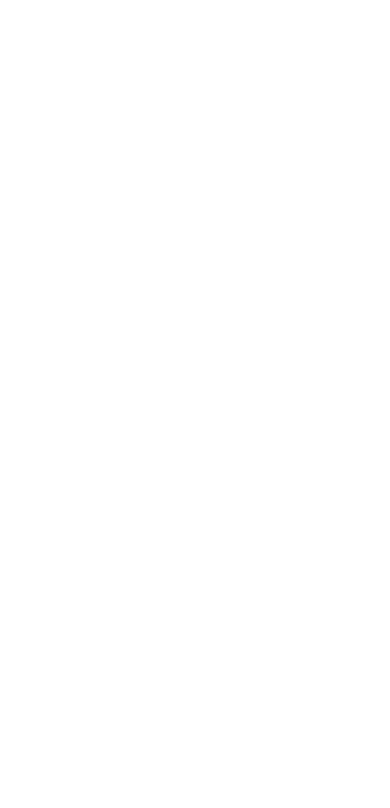
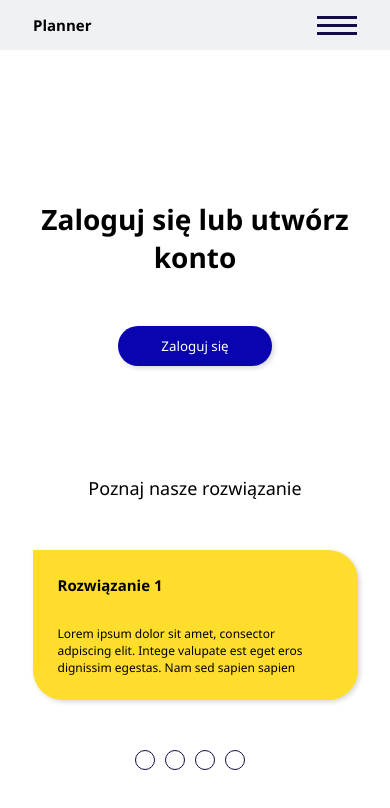
Before and after one commit to Bartlomiej95/Planner, a React (Create React App) app: page / in a window 390 px wide. Shown: the top 808 px of the page. Built offline with nearby package versions, Linux system fonts and the light colour scheme.

Commit message:
Add Header and Banner section for mobile

```diff
--- a/src/components/Button/Button.js
+++ b/src/components/Button/Button.js
@@ -2,6 +2,7 @@
 
 
 export const LoginButton = styled.button`
+    display: block;
     width: ${({ theme }) => theme.LoginButton.mobileWidth};
     height: ${({ theme }) => theme.LoginButton.mobileHeight};
     background-color: ${({ theme }) => theme.buttonsPrimaryBcgColor};
--- a/src/components/Heading/Heading.js
+++ b/src/components/Heading/Heading.js
@@ -2,12 +2,22 @@
 
 export const Heading = styled.h1`
     font-size: ${({ theme }) => theme.Heading.mobileFontSize};
+    text-align: center;
 `;
 
 export const SubHeading = styled.h2`
     font-size: ${({ theme }) => theme.SubHeading.mobileFontSize};
+    text-align: center;
+    font-weight: 500;
+
 `;
 
 export const SubSubHeading = styled.h3`
     font-size: ${({ theme }) => theme.SubSubHeading.mobileFontSize};
 `;
+
+export const Logo = styled.h2`
+    font-size: ${({ theme }) => theme.SubSubHeading.mobileFontSize};
+    font-weight: bold;
+    display: block;
+`;
--- /dev/null
+++ b/src/molecules/Card/Card.js
@@ -0,0 +1,34 @@
+import styled from 'styled-components';
+import { SubSubHeading } from '../../components/Heading/Heading';
+import { Paragraph } from '../../components/Paragraph/Paragraph';
+
+const WrapperBannerCard = styled.div`
+    width: 325px;
+    height: 150px;
+    background-color: #FEDD2C;
+    border-top-left-radius: 0;
+    border-bottom-left-radius: 30px;
+    border-bottom-right-radius: 30px;
+    border-top-right-radius: 30px;
+    box-shadow: 2px 2px 5px 0px rgba(0, 0, 0, 0.16);
+    margin: 50px auto;
+`;
+
+const SubSubHeadingBannerCard = styled(SubSubHeading)`
+    padding: 25px 0 30px 25px;
+`;
+
+const ParagraphBannerCard = styled(Paragraph)`
+    padding: 0 50px 25px 25px;
+`;
+
+
+
+export const BannerCardAboutPlanner = () => {
+    return(
+        <WrapperBannerCard>
+            <SubSubHeadingBannerCard>Rozwiązanie 1</SubSubHeadingBannerCard>
+            <ParagraphBannerCard>Lorem ipsum dolor sit amet, consector adpiscing elit. Intege valupate est eget eros dignissim egestas. Nam sed sapien sapien</ParagraphBannerCard>
+        </WrapperBannerCard>
+    )
+}
--- /dev/null
+++ b/src/organisms/Banner.js
@@ -0,0 +1,54 @@
+import React from 'react';
+import styled from 'styled-components';
+import { LoginButton } from '../components/Button/Button';
+import { Heading, SubHeading } from '../components/Heading/Heading';
+import { BannerCardAboutPlanner } from '../molecules/Card/Card';
+
+
+const Wrapper = styled.section`
+    width: 100vw;
+    min-height: 800px;
+    padding-top: 150px;
+`;
+
+const BannerLoginButton = styled(LoginButton)`
+    margin: 50px auto 110px auto;
+    box-shadow: 2px 2px 5px 0px rgba(0, 0, 0, 0.16);
+    border: 0px;
+`;
+
+const CardNavigation = styled.div`
+    display: flex;
+    flex-direction: row;
+    flex-wrap: nowrap;
+    justify-content: center;
+    margin: 0 auto;
+`;
+
+const SingleNav = styled.div`
+    width: 20px;
+    height: 20px;
+    border-radius: 10px;
+    border: 1px solid #120D45;
+    background-color: white;
+    margin-right: 10px;
+`;
+
+const Banner = () => {
+    return(
+        <Wrapper>
+            <Heading> Zaloguj się lub utwórz konto </Heading>
+            <BannerLoginButton>Zaloguj się </BannerLoginButton>
+            <SubHeading>Poznaj nasze rozwiązanie</SubHeading>
+            <BannerCardAboutPlanner />
+            <CardNavigation >
+                <SingleNav />
+                <SingleNav />
+                <SingleNav />
+                <SingleNav />
+            </CardNavigation>
+        </Wrapper>
+    )
+}
+
+export default Banner;
--- /dev/null
+++ b/src/organisms/Header.js
@@ -0,0 +1,27 @@
+import React from 'react';
+import styled from 'styled-components';
+import menuIcon from '../assets/menuIcon.svg';
+import { Logo } from '../components/Heading/Heading';
+
+const Wrapper = styled.div`
+    width: 100vw;
+    height: 50px;
+    background-color: #EFF1F5;
+    display: flex;
+    flex: row;
+    flex-wrap: nowrap;
+    justify-content: space-between;
+    align-items: center;
+    padding: 0 33px;
+`;
+
+const Header = () => {
+    return(
+        <Wrapper>
+            <Logo>Planner</Logo>
+            <img src={menuIcon} alt="ikona menu" />
+        </Wrapper>
+    )
+}
+
+export default Header;
--- a/src/theme/mainTheme.js
+++ b/src/theme/mainTheme.js
@@ -11,6 +11,8 @@
     buttonsSecondaryHoverBcgColor: '#372FFF',
     buttonsSecondaryColor: '#372FFF',
     buttonsSecondaryHoverColor: 'white',
+
+
 
 
     // Buttons - begin
@@ -39,6 +41,10 @@
         mobileFontSize: '15px',
     },
 
+    Logo: {
+        mobileFontSize: '20px',
+    },
+
     // Headings - end
 
     // Inputs - begin
--- a/src/views/HomePage.js
+++ b/src/views/HomePage.js
@@ -1,5 +1,7 @@
 import React from 'react';
 import styled from 'styled-components';
+import Banner from '../organisms/Banner';
+import Header from '../organisms/Header';
 
 const Wrapper = styled.div`
     width: 100vw;
@@ -9,6 +11,8 @@
 const HomePage = () => {
     return(
         <Wrapper>
+            <Header />
+            <Banner />
         </Wrapper>
     )
 }
```
Also changed, not shown: 1 other file (tests, documents, lock files or other folders).
